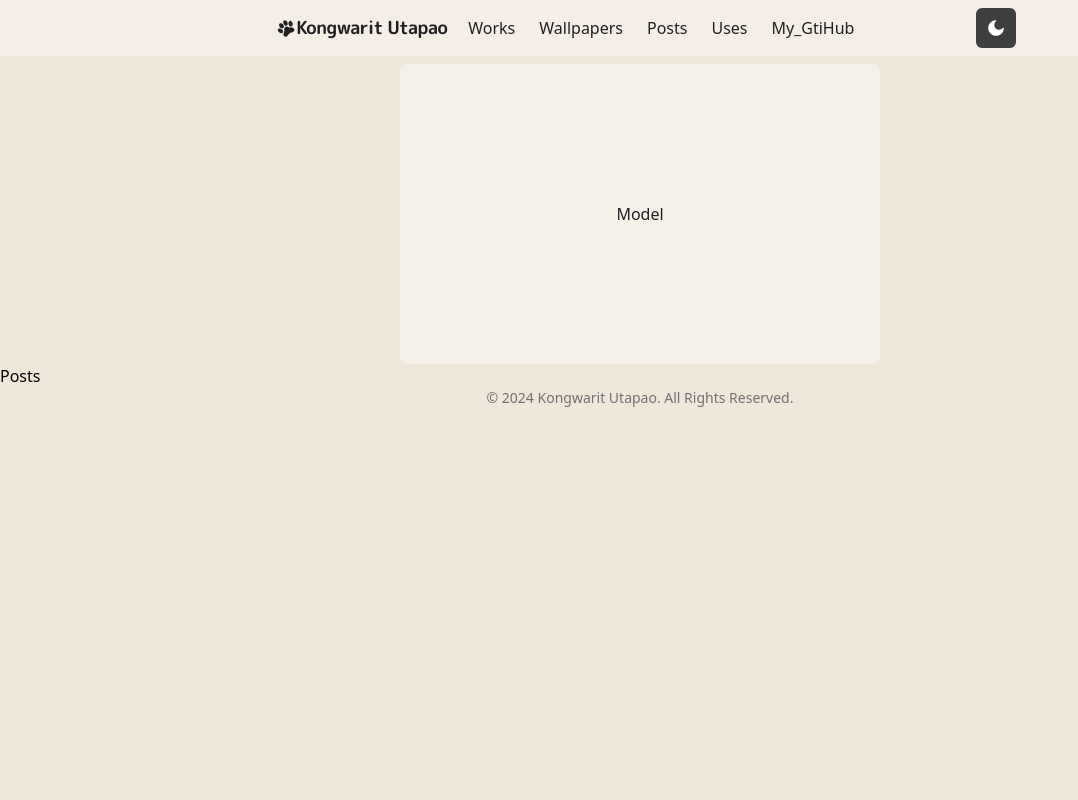
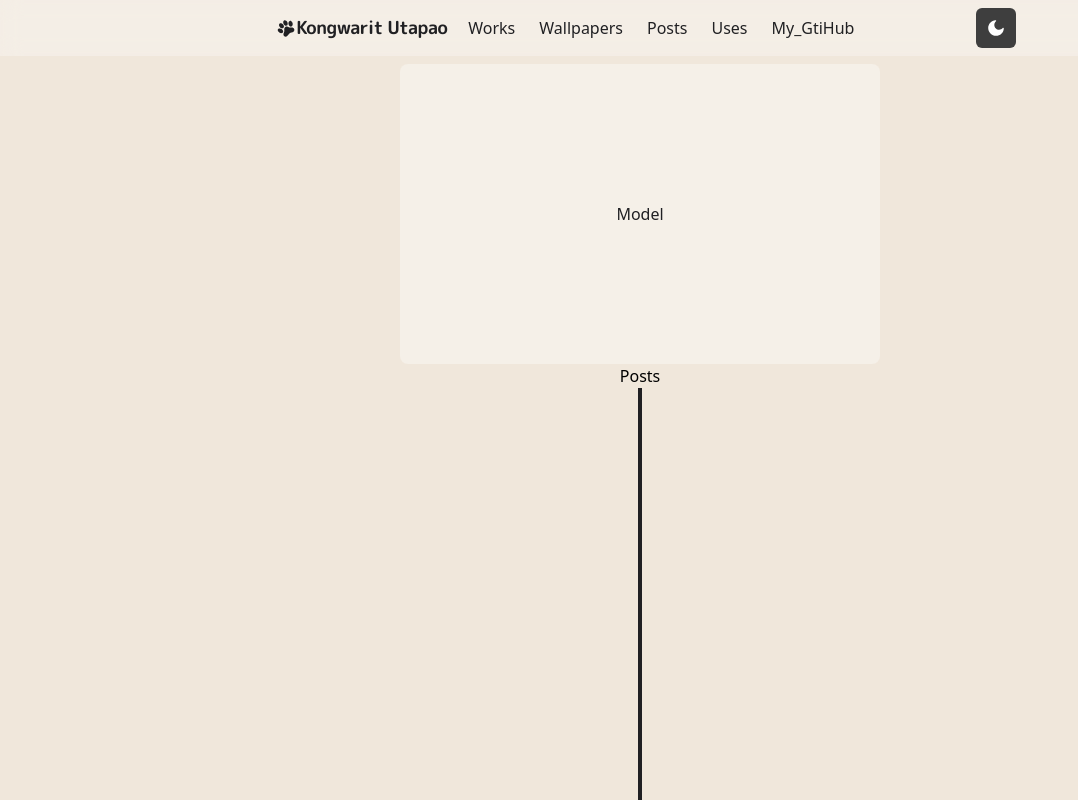
Before and after one commit to K-Eiei/hackathy-homepage, a React (Vite) app: page /posts in a window 1280 px wide. Shown: the top 800 px of the page, without its empty margins (0-1078 px from the left). Built offline with nearby package versions, Linux system fonts and the light colour scheme.

Commit message:
Anemtion Success

```diff
--- /dev/null
+++ b/src/App.jsx
@@ -0,0 +1,13 @@
+import React from "react";
+import { BrowserRouter } from "react-router-dom";
+import _App from "./Router/_app";
+
+const App = () => {
+  return (
+    <BrowserRouter>
+      <_App />
+    </BrowserRouter>
+  );
+};
+
+export default App;
--- a/src/Router/App.jsx
+++ /dev/null
@@ -1,27 +0,0 @@
-import React from "react";
-import HomePage from "../view/index";
-import { BrowserRouter, Route, Routes } from "react-router-dom";
-import Layout from "../components/layouts/layout";
-import WorksPage from "../view/works";
-import NotFound from "../view/_404";
-import PostsPage from "../view/posts";
-import WallpapersPage from "../view/wallpapers";
-
-const App = () => {
-
-  return (
-    <BrowserRouter>
-      <Routes>
-        <Route path="/" element={<Layout />}>
-          <Route path="/" element={<HomePage />} />
-          <Route path="/works" element={<WorksPage />} />
-          <Route path="/wallpapers" element={<WallpapersPage />} />
-          <Route path="/posts" element={<PostsPage />} />
-          <Route path="/*" element={<NotFound />} />
-        </Route>
-      </Routes>
-    </BrowserRouter>
-  );
-}
-
-export default App;
--- /dev/null
+++ b/src/Router/_app.jsx
@@ -0,0 +1,102 @@
+import React from "react";
+import HomePage from "../view/index";
+import { Route, Routes, useLocation } from "react-router-dom";
+import Layout from "../components/layouts/main";
+import WorksPage from "../view/works";
+import NotFound from "../view/_404";
+import PostsPage from "../view/posts";
+import WallpapersPage from "../view/wallpapers";
+import { AnimatePresence } from "framer-motion";
+
+// const AppContent = () => {
+//   const location = useLocation();
+
+//   return (
+//     <Layout pathname={location.pathname}>
+//       <AnimatePresence
+//         mode="wait"
+//         initial={true}
+//         onExitComplete={() => {
+//           if (typeof window !== 'undefined') {
+//             window.scrollTo({ top: 0 });
+//           }
+//         }}
+//       >
+//         <Routes location={location} key={location.pathname}>
+//           <Route path="/" element={<HomePage />} />
+//           {/* <Route path="/works" element={<WorksPage />} />
+//           <Route path="/wallpapers" element={<WallpapersPage />} />
+//           <Route path="/posts" element={<PostsPage />} />
+//           <Route path="*" element={<NotFound />} /> */}
+//         </Routes>
+//       </AnimatePresence>
+//     </Layout>
+//   );
+// };
+
+// const App = () => {
+//   return (
+//     <BrowserRouter>
+//       <Routes >
+//         <Route path="/" element={<HomePage />} />
+//         <Route path="/works" element={<WorksPage />} />
+//         <Route path="/wallpapers" element={<WallpapersPage />} />
+//         <Route path="/posts" element={<PostsPage />} />
+//         <Route path="*" element={<NotFound />} />
+//       </Routes>
+//     </BrowserRouter>
+//   );
+// };
+
+
+const _app = () => {
+    if (typeof window !== 'undefined') {
+        window.history.scrollRestoration = 'manual';
+    }
+
+    const location = useLocation(); // ใช้เพื่อติดตาม location ปัจจุบัน
+
+    return (
+        <AnimatePresence
+            mode="wait"
+            initial={true}
+            onExitComplete={() => {
+                if (typeof window !== 'undefined') {
+                    window.scrollTo({ top: 0 });
+                    console.log("scroll to top");
+                }
+            }}
+        >
+            <Routes location={location} key={location.pathname}>
+                <Route path="/" element={<Layout />}>
+                    <Route path="/" element={<HomePage />} />
+                    <Route path="/works" element={<WorksPage />} />
+                    <Route path="/wallpapers" element={<WallpapersPage />} />
+                    <Route path="/posts" element={<PostsPage />} />
+                    <Route path="/*" element={<NotFound />} />
+                </Route>
+            </Routes>
+        </AnimatePresence>
+    );
+};
+
+export default _app;
+
+// -----------------------------------------------------------------------------
+// const App = () => {
+//   return (
+//     <BrowserRouter>
+//       <Routes>
+//         <Route path="/" element={<Layout />}>
+//           <Route path="/" element={<HomePage />} />
+//           <Route path="/works" element={<WorksPage />} />
+//           <Route path="/wallpapers" element={<WallpapersPage />} />
+//           <Route path="/posts" element={<PostsPage />} />
+//           <Route path="/*" element={<NotFound />} />
+//         </Route>
+//       </Routes>
+//     </BrowserRouter>
+//   );
+// }
+
+// export default App;
--- a/src/components/layouts/layout.jsx
+++ b/src/components/layouts/main.jsx
@@ -2,11 +2,10 @@ import { Outlet, useLocation } from "react-router-dom";
 import Navbar from "../navbar";
 import Footer from "../footer";
 import { ThemeProvider } from "../theme";
-import { AnimatePresence } from 'framer-motion'
 import Fonts from "../font";
 import { HelmetProvider, Helmet } from "react-helmet-async";
 
-const Layout = () => {
+const Main = () => {
 
   const { pathname } = useLocation();
 
@@ -19,34 +18,21 @@ const Layout = () => {
     <HelmetProvider>
       <ThemeProvider>
         <Fonts />
-
-
         <Helmet key={"head"}>
           <title>{"Kongwarit Utapao - Homepage"}</title>
           <meta name="author" content="Kongwarit Utapao" />
         </Helmet>
 
-        <Navbar path={pathname} key={"Navbar"} />
+        <Navbar path={pathname} />
 
         {/* Model 3D */}
         <div className="w-full h-full flex justify-center items-center">
           <div className=" w-[85%] md:w-[480px] h-[300px] mt-16 text-cta-text bg-card rounded-lg flex justify-center items-center"> Model </div>
         </div>
 
-        <AnimatePresence
-          mode="wait"
-          initial={true}
-          onExitComplete={() => {
-            if (typeof window !== 'undefined') {
-              window.scrollTo({ top: 0 })
-              console.log("scroll to top")
-            }
-          }}
-        >
-          <Outlet key={pathname} />
-        </AnimatePresence>
+        <Outlet />
 
-        <Footer key={"footer"} />
+        <Footer />
 
       </ThemeProvider>
     </HelmetProvider>
@@ -54,4 +40,4 @@ const Layout = () => {
   );
 }
 
-export default Layout
+export default Main;
--- a/src/components/logo.jsx
+++ b/src/components/logo.jsx
@@ -22,7 +22,7 @@ line-height: 20px;
 export default function Logo() {
     return (
         (
-            <Link to="/" preventScrollReset={false} className="w-full text-lg font-bold tracking-tight  me-5 flex justify-center items-center ">
+            <Link to="/" preventScrollReset={false} className="w-full me-5 text-lg font-bold tracking-tight   flex justify-center items-center outline-none ">
                 <LogoBox>
                     <IoPaw className="me-[0.1rem] -rotate-[35deg]" />
                     <span>Kongwarit Utapao</span>
--- a/src/main.jsx
+++ b/src/main.jsx
@@ -1,6 +1,6 @@
 import { StrictMode } from 'react'
 import { createRoot } from 'react-dom/client'
-import App from './Router/App.jsx'
+import App from './App.jsx'
 import './index.css'
 
 createRoot(document.getElementById('root')).render(
--- a/src/view/index.jsx
+++ b/src/view/index.jsx
@@ -7,7 +7,7 @@ export default function HomePage() {
   const { toggleColorMode } = useColorMode();
 
   return (
-    <Layout >
+    <Layout>
       <div className="w-full h-full flex justify-center mt-10"  >
         <div className="w-[480px] h-auto flex flex-col items-center ">
 
@@ -34,7 +34,7 @@ export default function HomePage() {
               <div className="text-xl font-bold underline underline-offset-2">
                 Work
               </div>
-              <div className="">
+              <div className="w-full flex justify-center items-center">
                 Takuya is a freelance and a full-stack developer based in Osaka with a
                 passion for building digital services/stuff he wants. He has a knack
                 for all things launching products, from planning and designing all the
--- a/src/view/posts.jsx
+++ b/src/view/posts.jsx
@@ -1,8 +1,13 @@
+import Layout from "../components/layouts/article"
+
 const PostsPage = () => {
     return (
-        <div>
-            <h1>Posts</h1>
-        </div>
+        <Layout title={"Posts"}>
+            <div className="w-screen flex flex-col justify-center items-center">
+                <h1>Posts</h1>
+                <div className="w-1 h-[70rem] bg-cta-text" />
+            </div>
+        </Layout>
     );
 }
 
--- a/src/view/wallpapers.jsx
+++ b/src/view/wallpapers.jsx
@@ -1,8 +1,13 @@
+import Layout from "../components/layouts/article"
+
 const WallpapersPage = () => {
     return (
-        <div>
-            <h1>Wallpapers</h1>
-        </div>
+        <Layout title={"Wallpapers"}>
+            <div className="w-screen flex flex-col justify-center items-center">
+                <h1>Wallpapers</h1>
+                <div className="w-1 h-[70rem] bg-cta-text" />
+            </div>
+        </Layout>
     );
 }
 
--- a/src/view/works.jsx
+++ b/src/view/works.jsx
@@ -2,7 +2,7 @@ import Layout from "../components/layouts/article";
 
 const WorksPage = () => {
     return (
-        <Layout title={"Works"} >
+        <Layout title={"Works"}>
             <div className="h-[300px]" />
             <div className="text-cta-text flex justify-center items-center">
                 hahahaha
```
